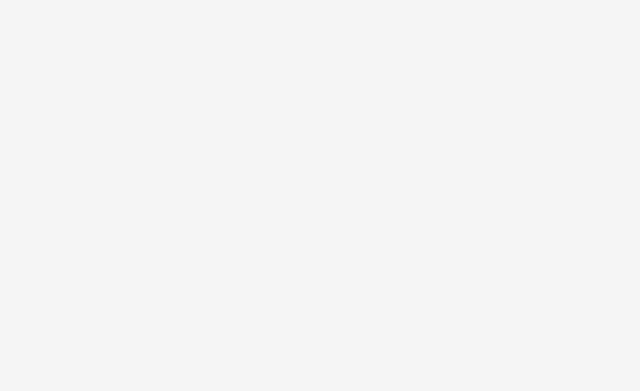
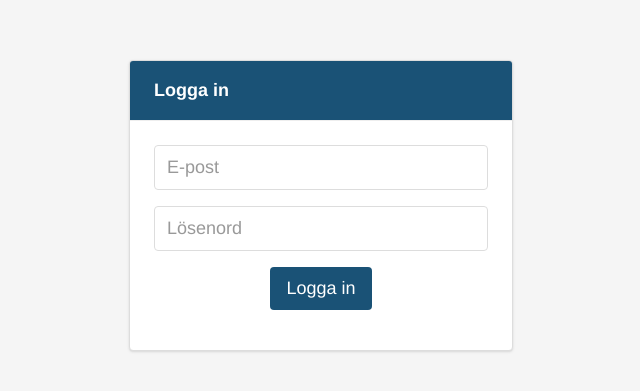
Before and after one commit to chas-challenge-2026/nordiska-team2, a React (Vite) app in the folder frontend/: page /login in a window 1280 px wide. Shown: the part 195-586 px from the top of the page, without its empty margins (319-959 px from the left). Built offline with nearby package versions, Linux system fonts and the light colour scheme.

Commit message:
add loading state to login button, form ready for api

```diff
--- a/frontend/src/features/auth/LoginPage.tsx
+++ b/frontend/src/features/auth/LoginPage.tsx
@@ -1,12 +1,39 @@
 import { useState } from "react";
+import Card from "../../components/cards/Card"
 
 export default function LoginPage() {
     const [email, setEmail] = useState('')
     const [password, setPassword] = useState('')
-    const [errorMessage, setErrorMessage] = useState( '')
+    const [errorMessage, setErrorMessage] = useState('')
+    const [isLoading, setIsLoading] = useState(false)
+
+       function handleSubmit(e: React.FormEvent) {
+                e.preventDefault()
+                if (email === '' || password === '') {
+                    setErrorMessage('Vänligen fyll i både e-post och lösenord')
+                } else {
+                    setIsLoading(true)
+                }
+
+            }
 
     return (
-        <div>
+        <div className="flex items-center justify-center min-h-screen">
+            <Card title="Logga in" className="w-full max-w-sm mx-4">
+            <form onSubmit={handleSubmit} className="space-y-4">
+
+                <input type="email" placeholder="E-post" value={email} onChange={(e) => setEmail(e.target.value)} className="border border-border rounded-default px-3 py-2 w-full"/>
+                <input type="password" placeholder="Lösenord" value={password} onChange={(e) => setPassword(e.target.value)} className="border border-border rounded-default px-3 py-2 w-full"/>
+                <div className="flex justify-center">
+                <button className="bg-brand hover:bg-brand/90 text-white rounded-default px-4 py-2">{isLoading ? 'Loggar in...' : 'Logga in'}</button>
+                </div>
+                <div className="flex justify-center text-sm">
+                {errorMessage && <p>{errorMessage}</p>}
+                </div>
+
+
+            </form>
+            </Card>
 
         </div>
     )
```
